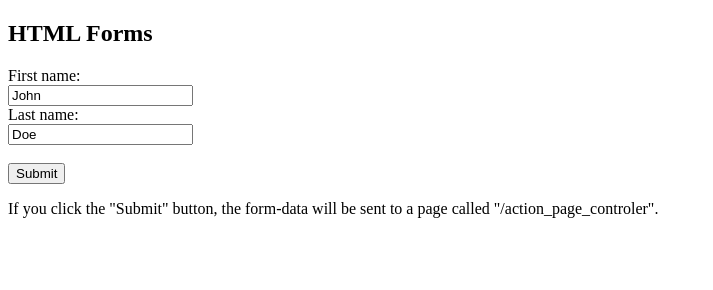
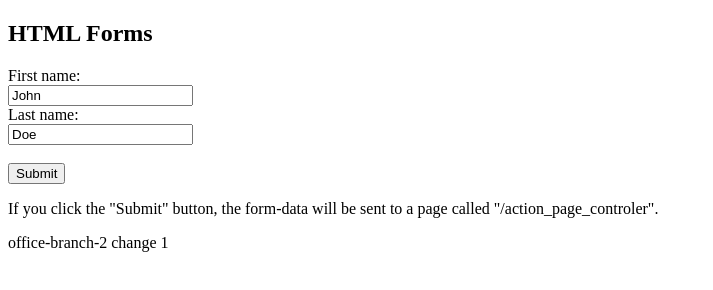
Before and after one commit to quocthang123/git-study-2, a plain HTML site: page FE/index.html in a window 1280 px wide. Shown: the whole page, without its empty margins (0-713 px from the left). Drawn offline with Linux system fonts and the light colour scheme.

Commit message:
office-branch-2 change index.html 1

```diff
--- a/FE/index.html
+++ b/FE/index.html
@@ -19,7 +19,7 @@
 
 
     <p>If you click the "Submit" button, the form-data will be sent to a page called "/action_page_controler".</p>
-
+    <p>office-branch-2 change 1</p>
 </body>
 
 </html>
```
